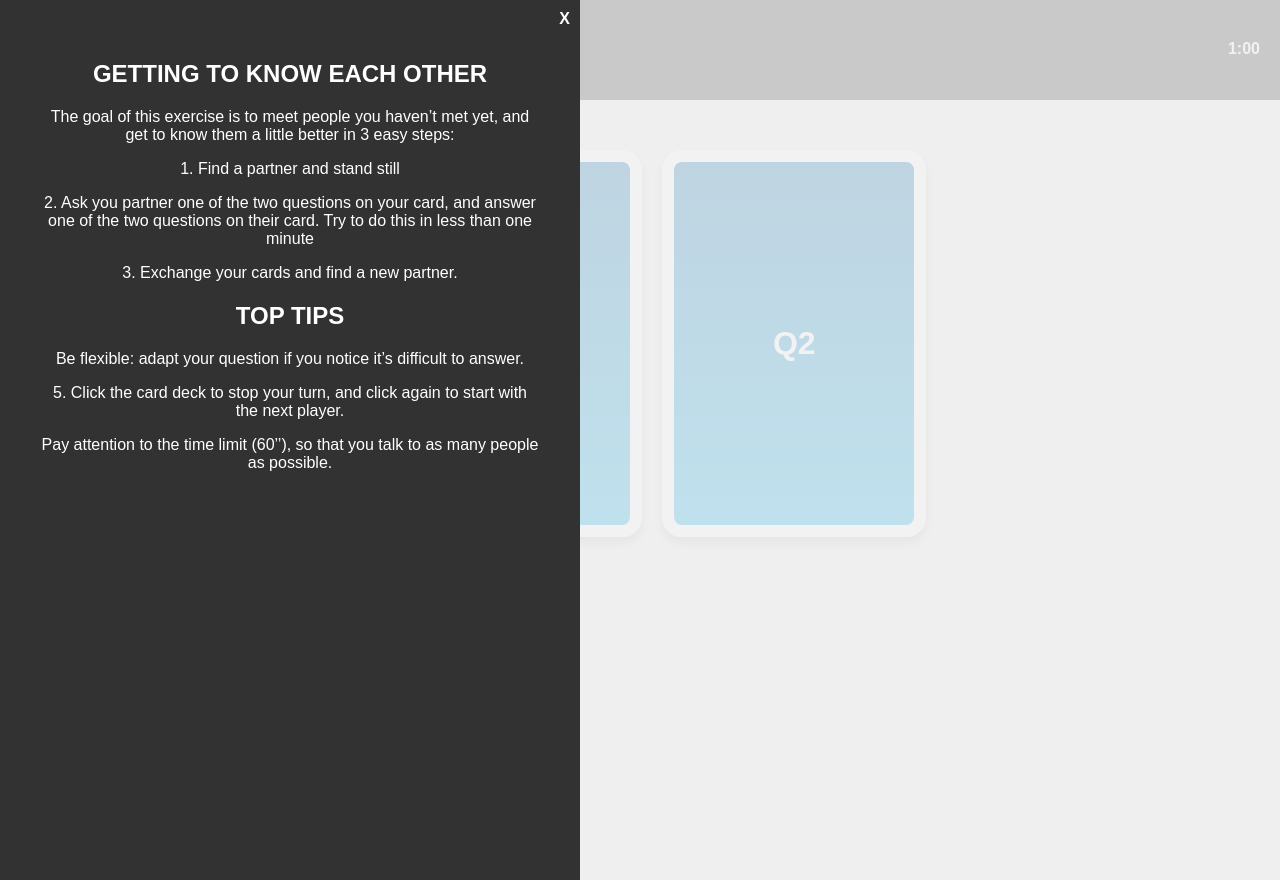
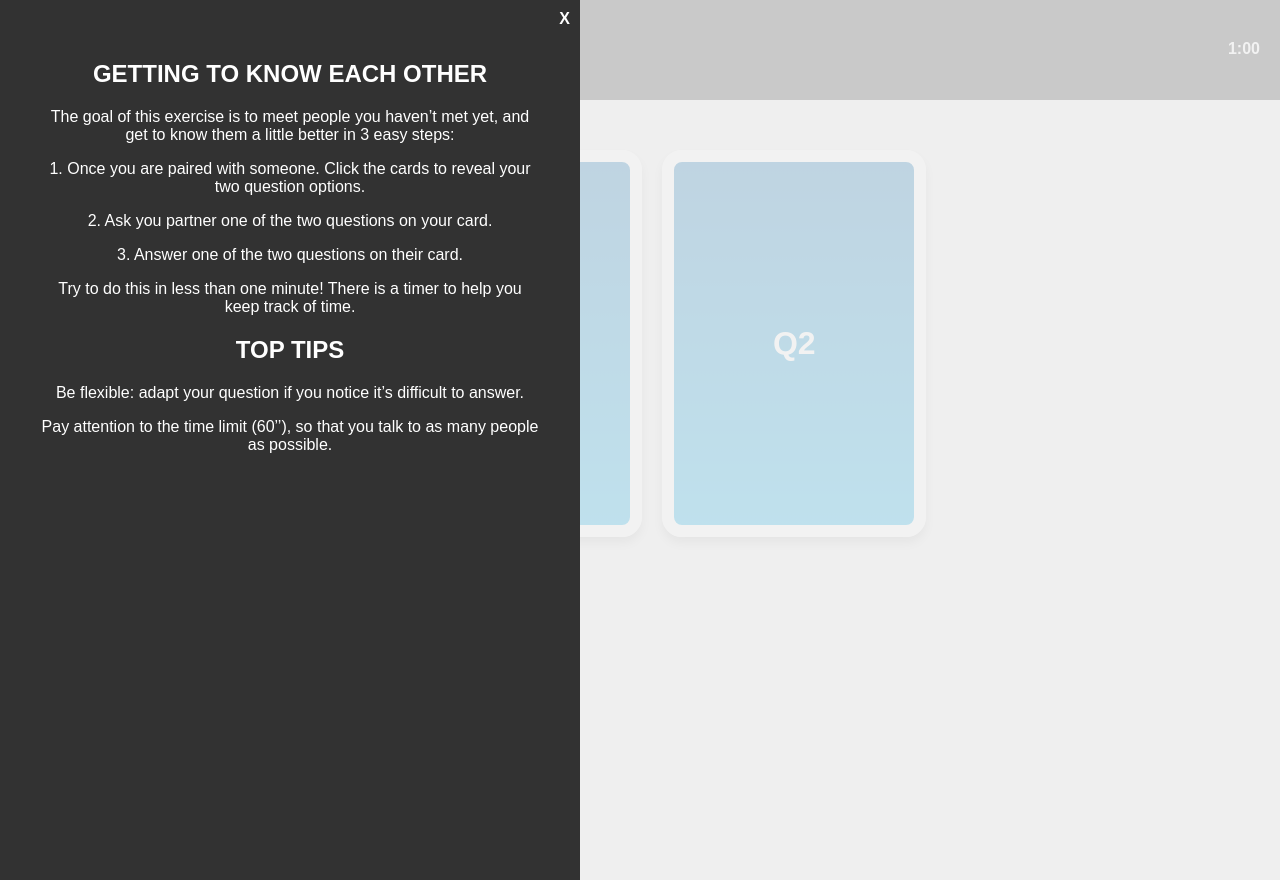
Before and after one commit to MJPETTITT/NetworkingCards, a plain HTML site: page index.html in a window 1280 px wide. Drawn offline with Linux system fonts and the light colour scheme; a web font is replaced by a local one.

Commit message:
Add files via upload

```diff
--- a/index.html
+++ b/index.html
@@ -67,12 +67,12 @@
 		<div class="x-button">X</div>
 	<h2>GETTING TO KNOW EACH OTHER</h2>
 		<p>The goal of this exercise is to meet people you haven’t met yet, and get to know them a little better in 3 easy steps:</p>
-		<p>1. Find a partner and stand still</p>
-		<p>2. Ask you partner one of the two questions on your card, and answer one of the two questions on their card. Try to do this in less than one minute</p>
-		<p>3. Exchange your cards and find a new partner. </p>
+		<p>1. Once you are paired with someone. Click the cards to reveal your two question options.</p>
+		<p>2. Ask you partner one of the two questions on your card.</p>
+		<p>3. Answer one of the two questions on their card. </p>
+		<p>Try to do this in less than one minute! There is a timer to help you keep track of time.</p>
 		<h2>TOP TIPS</h2>
 		<p>Be flexible: adapt your question if you notice it’s difficult to answer.</p>
-		<p>5. Click the card deck to stop your turn, and click again to start with the next player.</p>
 		<p>Pay attention to the time limit (60’’), so that you talk to as many people as possible.</p>
 
 </div>
```
